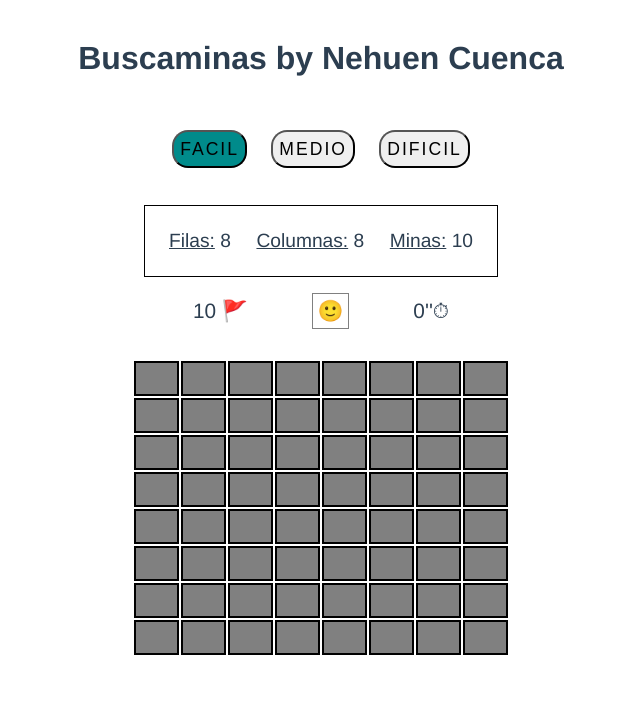
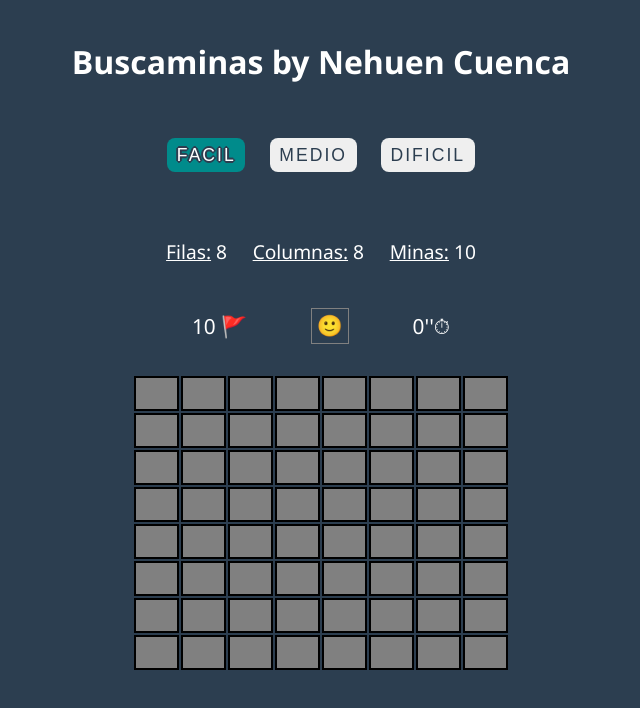
Before and after one commit to NehuenCuenca/buscaminas-vue, a Vue app: page / in a window 1280 px wide. Shown: the top 708 px of the page, without its empty margins (319-959 px from the left). Built offline with nearby package versions, Linux system fonts and the light colour scheme.

Commit message:
cambio a tema oscuro y refactorizo fn contarBombasVecinas

```diff
--- a/src/App.vue
+++ b/src/App.vue
@@ -17,15 +17,17 @@ export default {
 
 <style>
 #app {
+  width: 100%;
   font-family: Avenir, Helvetica, Arial, sans-serif;
   -webkit-font-smoothing: antialiased;
   -moz-osx-font-smoothing: grayscale;
-  color: #2c3e50;
+  color: white;
   height: auto;
   display: flex;
   flex-direction: column;
   align-items: center;
   row-gap: 2vh;
+  font-family: 'Segoe UI', Tahoma, Geneva, Verdana, sans-serif;
 }
 
 html, body {
@@ -50,6 +52,7 @@ body {
   flex-direction: column;
   align-items: center;
   padding: 5vh 0 10vh 0;
+  background-color: #2c3e50;
 }
 
 h1, h2, h3, h4 {
--- a/src/components/Dificultades.vue
+++ b/src/components/Dificultades.vue
@@ -75,15 +75,20 @@ ul#lista-niveles{
 }
 #lista-niveles li .nivel {
     cursor: pointer;
+    color: #2c3e50;
     text-transform: uppercase;
     font-size: 1.1rem;
     letter-spacing: 2px;
-    padding: .4rem;
-    border-radius: 1rem;
+    padding: .4rem .6rem;
+    border-radius: .5rem;
+    border-style: none;
 }
 
-.nivel.seleccionado {
+#lista-niveles li .nivel.seleccionado {
     background-color: darkcyan;
+    color: white;
+    text-shadow: 2px 0 #2c3e50, -2px 0 #2c3e50, 0 2px #2c3e50, 0 -2px #2c3e50,
+               1px 1px #2c3e50, -1px -1px #2c3e50, 1px -1px #2c3e50, -1px 1px #2c3e50;
 }
 
 #info-nivel{
@@ -91,7 +96,7 @@ ul#lista-niveles{
     justify-content: space-around;
     column-gap: 2vw;
     padding: 3vh;
-    border: 1px solid black;
+    border: 3px solid #2c3e50;
     font-size: 1.2rem;
 }
 </style>
--- a/src/components/Tablero.vue
+++ b/src/components/Tablero.vue
@@ -212,29 +212,7 @@ export default {
         };
 
         const contarBombasVecinas = (celda) => {
-            let contador = 0;
-            const { filas, columnas } = dificultad.dificultadActual;
-
-            for (
-                let i = Math.max(celda.fila - 1, 0);
-                i <= Math.min(celda.fila + 1, filas - 1);
-                i++
-            ) {
-                for (
-                    let j = Math.max(celda.columna - 1, 0);
-                    j <= Math.min(celda.columna + 1, columnas - 1);
-                    j++
-                ) {
-                    // Ignorar la celda actual
-                    if (i === celda.fila && j === celda.columna) continue;
-                    // Si la celda vecina tiene una bomba, retornar true
-                    if (tablero.value[i][j].tieneBomba) {
-                        contador++;
-                    }
-                }
-            }
-
-            return contador;
+            return mapearCeldasVecinas(celda).filter(({tieneBomba}) => tieneBomba).length
         };
 
         const mapearCeldasVecinas = (celda) => {
@@ -280,7 +258,7 @@ export default {
 <style scoped>
 
 .component {
-    width: 70%;
+    width: 80%;
     display: flex;
     justify-content: center;
     align-items: center;
@@ -309,7 +287,7 @@ export default {
 }
 
 .tablero {
-    width: 70vw;
+    width: 90%;
     height: auto;
     display: flex;
     flex-direction: column;
@@ -324,8 +302,8 @@ export default {
 
 
 .fila {
+    width: 100%;
     display: flex;
-    width: 70vw;
     column-gap: 2px;
     justify-content: center;
     align-items: center;
```
